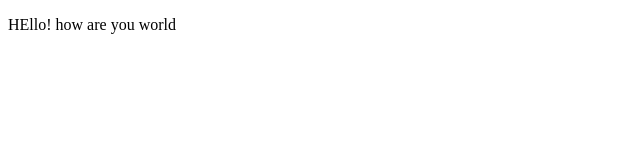
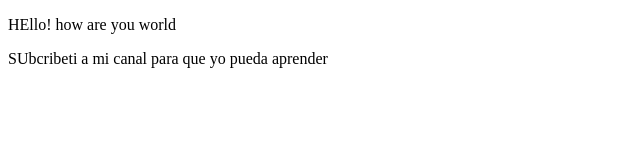
Before and after one commit to ZolomosBVS/prueba1, a plain HTML site: page index.html in a window 1280 px wide. Shown: the whole page, without its empty margins (0-640 px from the left). Drawn offline with Linux system fonts and the light colour scheme.

Commit message:
cometido 2
segundo cometido para el proyecto

```diff
--- a/index.html
+++ b/index.html
@@ -8,5 +8,6 @@
 </head>
 <body>
     <p>HEllo! how are you world </p>
+    <p>SUbcribeti a mi canal para que yo pueda aprender </p>
 </body>
 </html>
```
